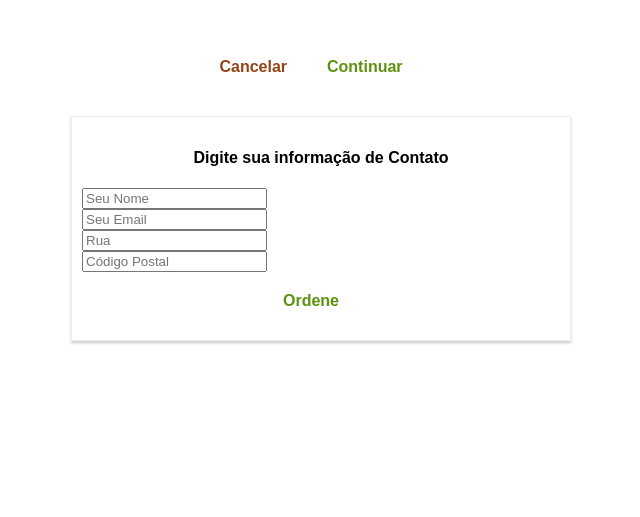
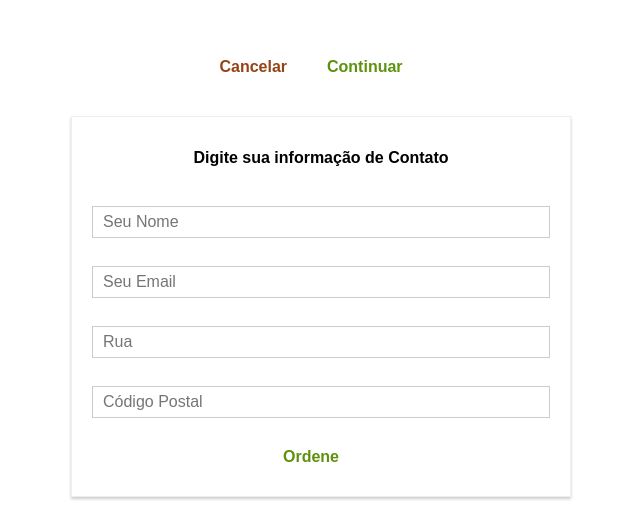
Before and after one commit to codingscode/React-24-new, a React app: page /verificacao/info-contato in a window 1280 px wide. Shown: the part 729-1246 px from the top of the page, without its empty margins (319-959 px from the left). Before the commit the page ends 1090 px from the top, so only its background shows below. Built offline with nearby package versions, Linux system fonts and the light colour scheme.

Commit message:
parte 48

```diff
--- /dev/null
+++ b/src/componentes/UI/Entrada/Entrada.css
@@ -0,0 +1,27 @@
+.Entrada {
+    width: 100%;
+    padding: 10px;
+    box-sizing: border-box;
+}
+
+.Label {
+    font-weight: bold;
+    display: block;
+    margin-bottom: 8px;
+}
+
+.elementoEntrada {
+    outline: none;
+    border: 1px solid #ccc;
+    background-color: white;
+    font: inherit;
+    padding: 6px 10px;
+    display: block;
+    width: 100%;
+    box-sizing: border-box;
+}
+
+.elementoEntrada:focus {
+    outline: none;
+    background-color: #ccc;
+}
--- /dev/null
+++ b/src/componentes/UI/Entrada/Entrada.js
@@ -0,0 +1,28 @@
+import React from 'react'
+
+import classes from './Entrada.css'
+
+
+const entrada = (props) => {
+   let elementoEntrada = null
+
+   switch (props.inputtype) {
+       case ('input'):
+           elementoEntrada = <input className={classes.elementoEntrada} {...props}/>
+           break
+       case ('textarea'):
+           elementoEntrada = <textarea className={classes.elementoEntrada} {...props}/>
+           break
+       default:
+           elementoEntrada = <input className={classes.elementoEntrada} {...props}/>
+   }
+
+   return (
+      <div className={classes.Entrada}>
+          <label className={classes.Label}>{props.label}</label>
+          {elementoEntrada}
+      </div>
+   )
+}
+
+export default entrada
--- a/src/containers/Pedidos/Pedidos.js
+++ b/src/containers/Pedidos/Pedidos.js
@@ -5,7 +5,7 @@ import axios from '../../axios-pedidos'
 import GerenComErro from '../../hoc/GerenComErro/GerenComErro'
 
 class Pedidos extends Component {
-    state = {
+     state = {
         pedidos: [],
         carregando: true
      }
--- a/src/containers/Verificacao/InfoContato/InfoContato.css
+++ b/src/containers/Verificacao/InfoContato/InfoContato.css
@@ -8,9 +8,7 @@
     box-sizing: border-box;
  }
 
- .Input {
-    display: block;
- }
+
 
  @media (min-width: 600px) {
     .InfoContato {
--- a/src/containers/Verificacao/InfoContato/InfoContato.js
+++ b/src/containers/Verificacao/InfoContato/InfoContato.js
@@ -4,6 +4,7 @@ import Botao from '../../../componentes/UI/Botao/Botao'
 import Rodador from '../../../componentes/UI/Rodador/Rodador'
 import classes from './InfoContato.css'
 import axios from '../../../axios-pedidos'
+import Entrada from '../../../componentes/UI/Entrada/Entrada'
 
 
 class InfoContato extends Component {
@@ -49,10 +50,10 @@ class InfoContato extends Component {
     render() {
         let form = (
             <form>
-                <input className={classes.Input} type="text" name="nome" placeholder="Seu Nome" />
-                <input className={classes.Input} type="email" name="email" placeholder="Seu Email" />
-                <input className={classes.Input} type="text" name="rua" placeholder="Rua" />
-                <input className={classes.Input} type="text" name="codigoPostal" placeholder="Código Postal" />
+                <Entrada inputtype="input" type="text" name="nome" placeholder="Seu Nome" />
+                <Entrada inputtype="input" type="email" name="email" placeholder="Seu Email" />
+                <Entrada inputtype="input" type="text" name="rua" placeholder="Rua" />
+                <Entrada inputtype="input" type="text" name="codigoPostal" placeholder="Código Postal" />
                 <Botao btnType="Sucedido" clicado={this.gerenPedido} >Ordene</Botao>
             </form>
         )
```
